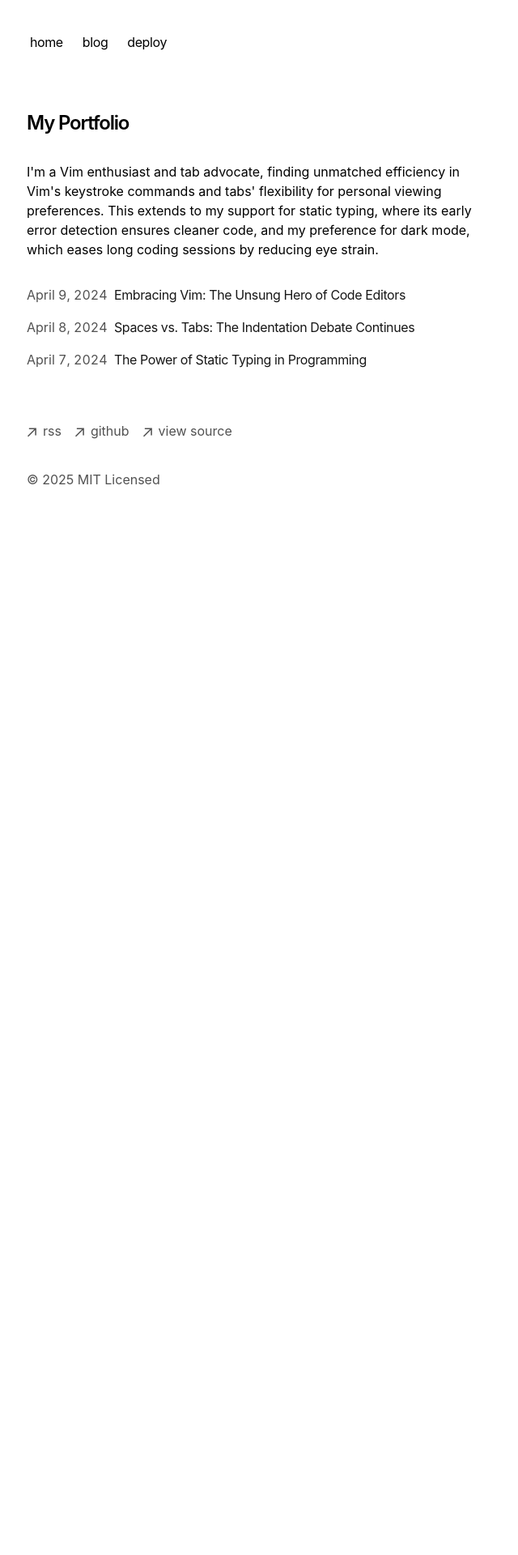
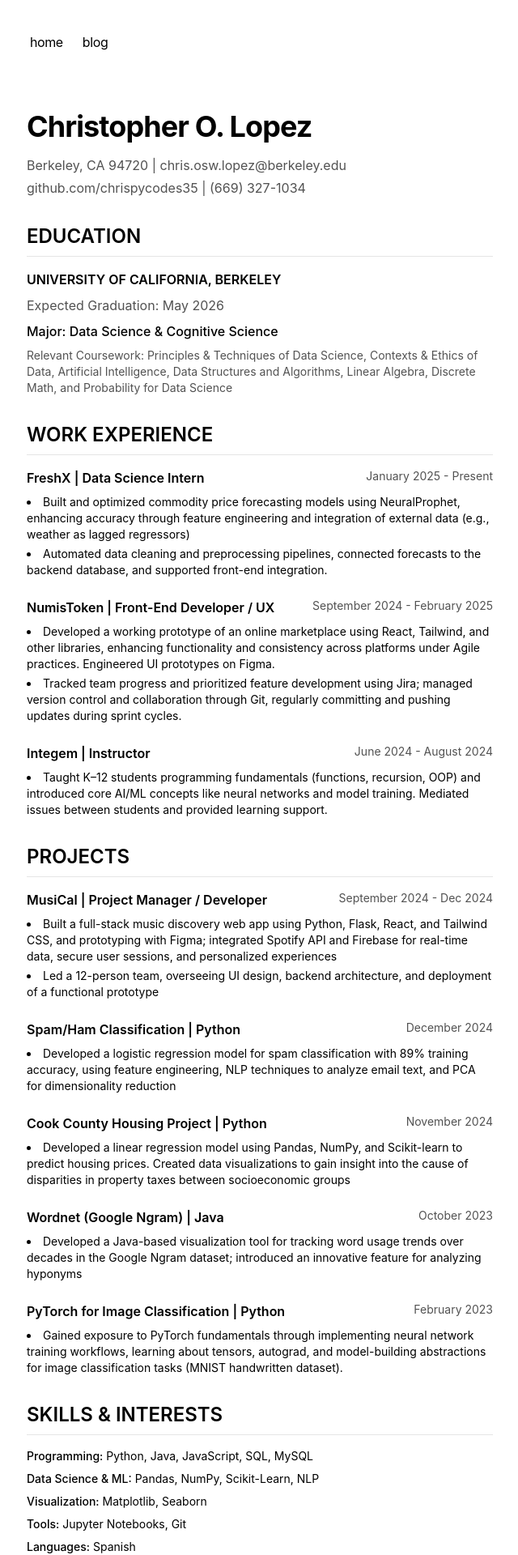
Before and after one commit to chrispycodes35/portfolio-chris, a Next.js app: page / in a window 1280 px wide. Shown: the top 1920 px of the page at 81% size, without its empty margins (319-959 px from the left). Before the commit the page ends 800 px from the top, so only its background shows below. Built offline with nearby package versions, Linux system fonts and the light colour scheme.

Commit message:
Update portfolio with Christopher O. Lopez's information - Add personal details, education, work experience, projects, and skills - Update navigation, footer, and metadata - Customize README for personal portfolio

```diff
--- a/app/blog/page.tsx
+++ b/app/blog/page.tsx
@@ -2,13 +2,13 @@ import { BlogPosts } from 'app/components/posts'
 
 export const metadata = {
   title: 'Blog',
-  description: 'Read my blog.',
+  description: 'Read Christopher O. Lopez\'s blog posts about data science, programming, and technology.',
 }
 
 export default function Page() {
   return (
     <section>
-      <h1 className="font-semibold text-2xl mb-8 tracking-tighter">My Blog</h1>
+      <h1 className="font-semibold text-2xl mb-8 tracking-tighter">Christopher's Blog</h1>
       <BlogPosts />
     </section>
   )
--- a/app/components/footer.tsx
+++ b/app/components/footer.tsx
@@ -35,26 +35,15 @@ export default function Footer() {
             className="flex items-center transition-all hover:text-neutral-800 dark:hover:text-neutral-100"
             rel="noopener noreferrer"
             target="_blank"
-            href="https://github.com/vercel/next.js"
+            href="https://github.com/chrispycodes35"
           >
             <ArrowIcon />
             <p className="ml-2 h-7">github</p>
           </a>
         </li>
-        <li>
-          <a
-            className="flex items-center transition-all hover:text-neutral-800 dark:hover:text-neutral-100"
-            rel="noopener noreferrer"
-            target="_blank"
-            href="https://vercel.com/templates/next.js/portfolio-starter-kit"
-          >
-            <ArrowIcon />
-            <p className="ml-2 h-7">view source</p>
-          </a>
-        </li>
       </ul>
       <p className="mt-8 text-neutral-600 dark:text-neutral-300">
-        © {new Date().getFullYear()} MIT Licensed
+        © {new Date().getFullYear()} Christopher O. Lopez
       </p>
     </footer>
   )
--- a/app/components/nav.tsx
+++ b/app/components/nav.tsx
@@ -6,9 +6,6 @@ const navItems = {
   },
   '/blog': {
     name: 'blog',
-  },
-  'https://vercel.com/templates/next.js/portfolio-starter-kit': {
-    name: 'deploy',
   },
 }
 
--- a/app/layout.tsx
+++ b/app/layout.tsx
@@ -11,15 +11,15 @@ import { baseUrl } from './sitemap'
 export const metadata: Metadata = {
   metadataBase: new URL(baseUrl),
   title: {
-    default: 'Next.js Portfolio Starter',
-    template: '%s | Next.js Portfolio Starter',
+    default: 'Christopher O. Lopez - Portfolio',
+    template: '%s | Christopher O. Lopez',
   },
-  description: 'This is my portfolio.',
+  description: 'Data Science & Cognitive Science student at UC Berkeley. Experienced in machine learning, data analysis, and full-stack development.',
   openGraph: {
-    title: 'My Portfolio',
-    description: 'This is my portfolio.',
+    title: 'Christopher O. Lopez - Portfolio',
+    description: 'Data Science & Cognitive Science student at UC Berkeley. Experienced in machine learning, data analysis, and full-stack development.',
     url: baseUrl,
-    siteName: 'My Portfolio',
+    siteName: 'Christopher O. Lopez Portfolio',
     locale: 'en_US',
     type: 'website',
   },
--- a/app/page.tsx
+++ b/app/page.tsx
@@ -2,18 +2,139 @@ import { BlogPosts } from 'app/components/posts'
 
 export default function Page() {
   return (
-    <section>
-      <h1 className="mb-8 text-2xl font-semibold tracking-tighter">
-        My Portfolio
-      </h1>
-      <p className="mb-4">
-        {`I'm a Vim enthusiast and tab advocate, finding unmatched efficiency in
-        Vim's keystroke commands and tabs' flexibility for personal viewing
-        preferences. This extends to my support for static typing, where its
-        early error detection ensures cleaner code, and my preference for dark
-        mode, which eases long coding sessions by reducing eye strain.`}
-      </p>
+    <section className="space-y-8">
+      {/* Header */}
+      <div className="space-y-4">
+        <h1 className="text-4xl font-bold tracking-tight">Christopher O. Lopez</h1>
+        <div className="text-neutral-600 dark:text-neutral-400 space-y-1">
+          <p>Berkeley, CA 94720 | chris.osw.lopez@berkeley.edu</p>
+          <p>github.com/chrispycodes35 | (669) 327-1034</p>
+        </div>
+      </div>
+
+      {/* Education */}
+      <div>
+        <h2 className="text-2xl font-semibold mb-4 border-b border-neutral-200 dark:border-neutral-700 pb-2">EDUCATION</h2>
+        <div className="space-y-2">
+          <div className="font-semibold">UNIVERSITY OF CALIFORNIA, BERKELEY</div>
+          <div className="text-neutral-600 dark:text-neutral-400">Expected Graduation: May 2026</div>
+          <div className="font-medium">Major: Data Science & Cognitive Science</div>
+          <div className="text-sm text-neutral-600 dark:text-neutral-400">
+            Relevant Coursework: Principles & Techniques of Data Science, Contexts & Ethics of Data, Artificial Intelligence, Data Structures and Algorithms, Linear Algebra, Discrete Math, and Probability for Data Science
+          </div>
+        </div>
+      </div>
+
+      {/* Work Experience */}
+      <div>
+        <h2 className="text-2xl font-semibold mb-4 border-b border-neutral-200 dark:border-neutral-700 pb-2">WORK EXPERIENCE</h2>
+        <div className="space-y-6">
+          <div>
+            <div className="flex justify-between items-start">
+              <div className="font-semibold">FreshX | Data Science Intern</div>
+              <div className="text-neutral-600 dark:text-neutral-400 text-sm">January 2025 - Present</div>
+            </div>
+            <ul className="list-disc list-inside mt-2 space-y-1 text-sm">
+              <li>Built and optimized commodity price forecasting models using NeuralProphet, enhancing accuracy through feature engineering and integration of external data (e.g., weather as lagged regressors)</li>
+              <li>Automated data cleaning and preprocessing pipelines, connected forecasts to the backend database, and supported front-end integration.</li>
+            </ul>
+          </div>
+
+          <div>
+            <div className="flex justify-between items-start">
+              <div className="font-semibold">NumisToken | Front-End Developer / UX</div>
+              <div className="text-neutral-600 dark:text-neutral-400 text-sm">September 2024 - February 2025</div>
+            </div>
+            <ul className="list-disc list-inside mt-2 space-y-1 text-sm">
+              <li>Developed a working prototype of an online marketplace using React, Tailwind, and other libraries, enhancing functionality and consistency across platforms under Agile practices. Engineered UI prototypes on Figma.</li>
+              <li>Tracked team progress and prioritized feature development using Jira; managed version control and collaboration through Git, regularly committing and pushing updates during sprint cycles.</li>
+            </ul>
+          </div>
+
+          <div>
+            <div className="flex justify-between items-start">
+              <div className="font-semibold">Integem | Instructor</div>
+              <div className="text-neutral-600 dark:text-neutral-400 text-sm">June 2024 - August 2024</div>
+            </div>
+            <ul className="list-disc list-inside mt-2 space-y-1 text-sm">
+              <li>Taught K–12 students programming fundamentals (functions, recursion, OOP) and introduced core AI/ML concepts like neural networks and model training. Mediated issues between students and provided learning support.</li>
+            </ul>
+          </div>
+        </div>
+      </div>
+
+      {/* Projects */}
+      <div>
+        <h2 className="text-2xl font-semibold mb-4 border-b border-neutral-200 dark:border-neutral-700 pb-2">PROJECTS</h2>
+        <div className="space-y-6">
+          <div>
+            <div className="flex justify-between items-start">
+              <div className="font-semibold">MusiCal | Project Manager / Developer</div>
+              <div className="text-neutral-600 dark:text-neutral-400 text-sm">September 2024 - Dec 2024</div>
+            </div>
+            <ul className="list-disc list-inside mt-2 space-y-1 text-sm">
+              <li>Built a full-stack music discovery web app using Python, Flask, React, and Tailwind CSS, and prototyping with Figma; integrated Spotify API and Firebase for real-time data, secure user sessions, and personalized experiences</li>
+              <li>Led a 12-person team, overseeing UI design, backend architecture, and deployment of a functional prototype</li>
+            </ul>
+          </div>
+
+          <div>
+            <div className="flex justify-between items-start">
+              <div className="font-semibold">Spam/Ham Classification | Python</div>
+              <div className="text-neutral-600 dark:text-neutral-400 text-sm">December 2024</div>
+            </div>
+            <ul className="list-disc list-inside mt-2 space-y-1 text-sm">
+              <li>Developed a logistic regression model for spam classification with 89% training accuracy, using feature engineering, NLP techniques to analyze email text, and PCA for dimensionality reduction</li>
+            </ul>
+          </div>
+
+          <div>
+            <div className="flex justify-between items-start">
+              <div className="font-semibold">Cook County Housing Project | Python</div>
+              <div className="text-neutral-600 dark:text-neutral-400 text-sm">November 2024</div>
+            </div>
+            <ul className="list-disc list-inside mt-2 space-y-1 text-sm">
+              <li>Developed a linear regression model using Pandas, NumPy, and Scikit-learn to predict housing prices. Created data visualizations to gain insight into the cause of disparities in property taxes between socioeconomic groups</li>
+            </ul>
+          </div>
+
+          <div>
+            <div className="flex justify-between items-start">
+              <div className="font-semibold">Wordnet (Google Ngram) | Java</div>
+              <div className="text-neutral-600 dark:text-neutral-400 text-sm">October 2023</div>
+            </div>
+            <ul className="list-disc list-inside mt-2 space-y-1 text-sm">
+              <li>Developed a Java-based visualization tool for tracking word usage trends over decades in the Google Ngram dataset; introduced an innovative feature for analyzing hyponyms</li>
+            </ul>
+          </div>
+
+          <div>
+            <div className="flex justify-between items-start">
+              <div className="font-semibold">PyTorch for Image Classification | Python</div>
+              <div className="text-neutral-600 dark:text-neutral-400 text-sm">February 2023</div>
+            </div>
+            <ul className="list-disc list-inside mt-2 space-y-1 text-sm">
+              <li>Gained exposure to PyTorch fundamentals through implementing neural network training workflows, learning about tensors, autograd, and model-building abstractions for image classification tasks (MNIST handwritten dataset).</li>
+            </ul>
+          </div>
+        </div>
+      </div>
+
+      {/* Skills & Interests */}
+      <div>
+        <h2 className="text-2xl font-semibold mb-4 border-b border-neutral-200 dark:border-neutral-700 pb-2">SKILLS & INTERESTS</h2>
+        <div className="space-y-2 text-sm">
+          <p><span className="font-medium">Programming:</span> Python, Java, JavaScript, SQL, MySQL</p>
+          <p><span className="font-medium">Data Science & ML:</span> Pandas, NumPy, Scikit-Learn, NLP</p>
+          <p><span className="font-medium">Visualization:</span> Matplotlib, Seaborn</p>
+          <p><span className="font-medium">Tools:</span> Jupyter Notebooks, Git</p>
+          <p><span className="font-medium">Languages:</span> Spanish</p>
+        </div>
+      </div>
+
+      {/* Blog Section */}
       <div className="my-8">
+        <h2 className="text-2xl font-semibold mb-4 border-b border-neutral-200 dark:border-neutral-700 pb-2">Blog Posts</h2>
         <BlogPosts />
       </div>
     </section>
```
Also changed, not shown: 1 other file (tests, documents, lock files or other folders).
